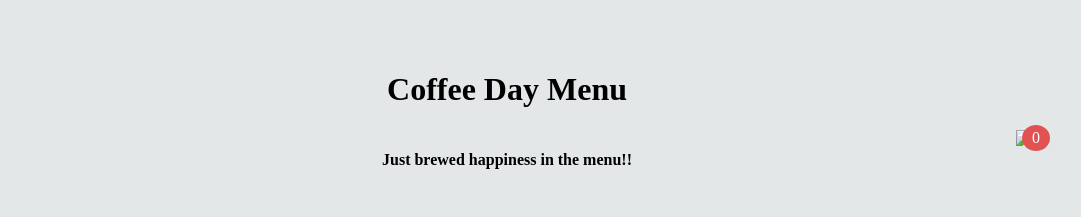
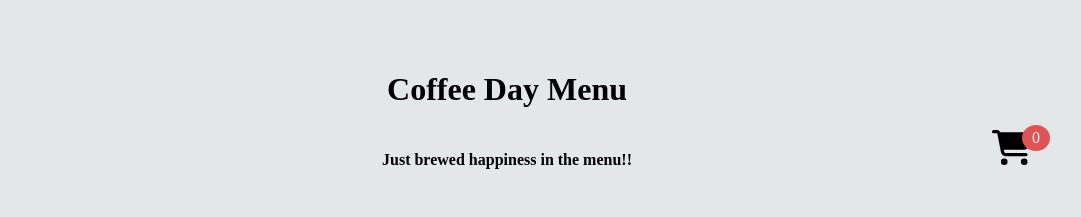
Before and after one commit to Ashwitha-Sagi/shopping-cart, a plain HTML site: page index.html in a window 1280 px wide. Shown: the top 217 px of the page, without its empty margins (108-1189 px from the left). Drawn offline with Linux system fonts and the light colour scheme; files whose address does not match are found by name.

Commit message:
Update index.html

```diff
--- a/index.html
+++ b/index.html
@@ -148,7 +148,7 @@ footer{
                 <h1 style="text-align: center;">Coffee Day Menu</h1><br>
                 <h4 style="text-align:center;">Just brewed happiness in the menu!!</h4>
                 <div class="shop">
-                    <img src="../shopping cart/images/cart.svg" onclick="openCart()">
+                    <img src="../images/cart.svg" onclick="openCart()">
                     <span class="quantity">0</span>
                 </div>
             </header>
```
